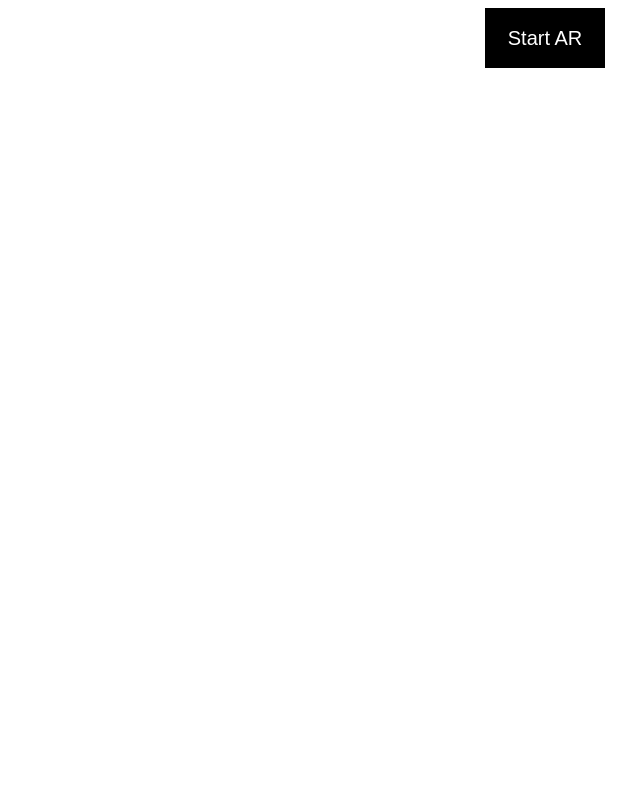
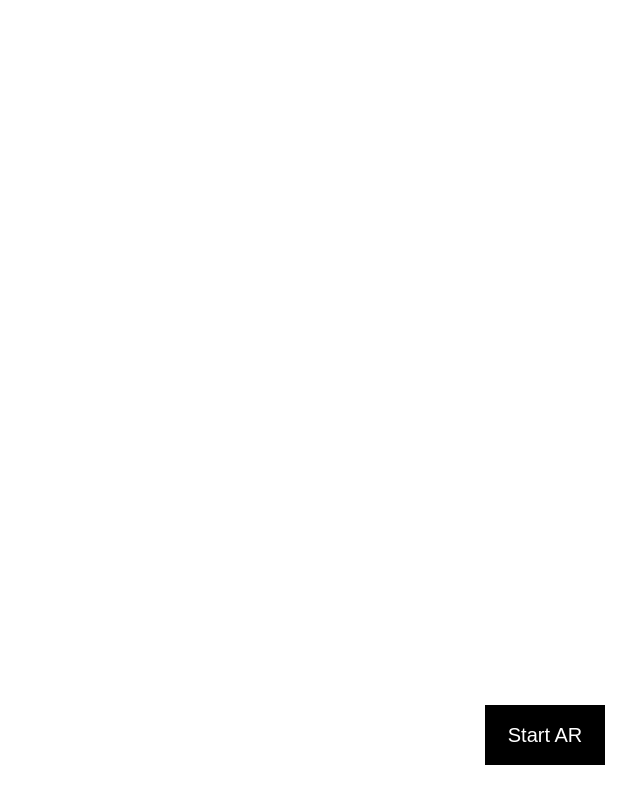
Before and after one commit to egmCeiRyu/arTest, a website: page index.html in a window 1280 px wide. Shown: the whole page, without its empty margins (640-1280 px from the left). Drawn offline with Linux system fonts and the light colour scheme; some packages are replaced by stand-ins of ours; a script that the page names is missing.

Commit message:
Update index.html

```diff
--- a/index.html
+++ b/index.html
@@ -26,6 +26,7 @@
         height:60px;
         position:absolute;
         right:35px;
+        bottom:35px;
         background-color:black;
         color:white;
         border:none;
```
